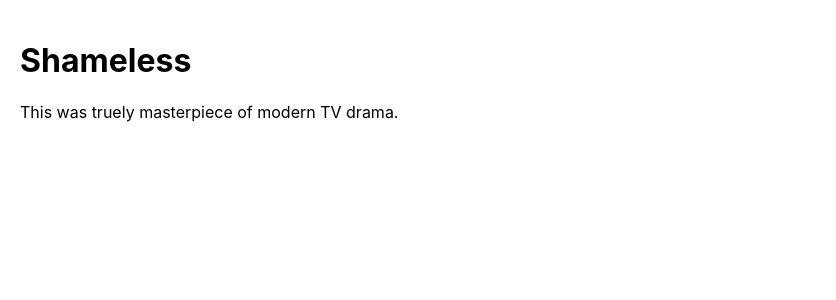
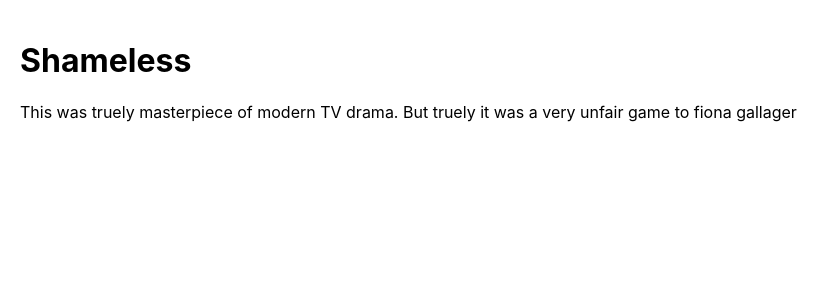
Before and after one commit to Kyomuhe/critics_corner, a React (Create React App) app: page /critics_corner/reviews/1 in a window 1280 px wide. Shown: the top 300 px of the page, without its empty margins (0-836 px from the left). Built offline with nearby package versions, Linux system fonts and the light colour scheme.

Commit message:
deploy to gh-pages

```diff
--- a/src/ReviewDetail.js
+++ b/src/ReviewDetail.js
@@ -2,7 +2,7 @@
 import { useParams } from "react-router-dom";
 
 const reviews = {
-  1: { title: "Shameless", content: "This was truely masterpiece of modern TV drama." },
+  1: { title: "Shameless", content: "This was truely masterpiece of modern TV drama. But truely it was a very unfair game to fiona gallager" },
   2: { title: "FROM", content: "A nostalgic dive into 80s sci-fi with great storytelling." },
 };
 
```
